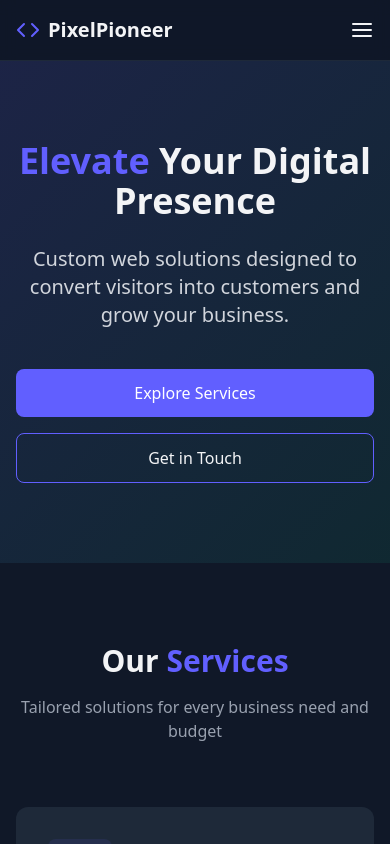
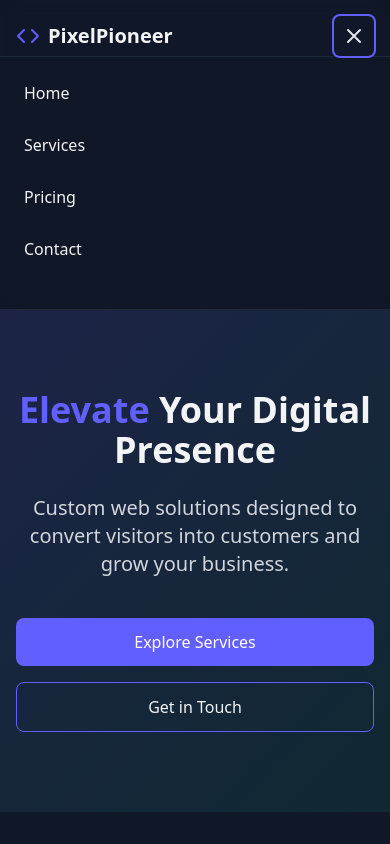
Before and after one commit to bboyd146/pixel-pioneer, a React (Vite) app: page / in a window 390 px wide. Both pictures are taken after a click on the button "Open menu". Shown: the top 844 px of the page. Built offline with nearby package versions, Linux system fonts and the light colour scheme.

Commit message:
removed comments and fixed hamburger menu

```diff
--- a/src/components/Nav.jsx
+++ b/src/components/Nav.jsx
@@ -1,6 +1,8 @@
 import React from "react";
 
 export default function Nav() {
+const [open, setOpen] = React.useState(false);
+
 return (
     <nav className="border-b border-gray-800 py-4 sticky top-0 bg-gray-900/80 backdrop-blur z-50">
         <div className="container mx-auto px-4 flex justify-between items-center">
@@ -8,15 +10,41 @@ export default function Nav() {
                 <i data-feather="code" className="text-indigo-500"></i>
                 <span className="text-xl font-bold">PixelPioneer</span>
             </div>
+
             <div className="hidden md:flex space-x-8">
                 <a href="#" className="hover:text-indigo-500 transition">Home</a>
                 <a href="#services" className="hover:text-indigo-500 transition">Services</a>
                 <a href="#pricing" className="hover:text-indigo-500 transition">Pricing</a>
                 <a href="#contact" className="hover:text-indigo-500 transition">Contact</a>
             </div>
-        <button className="md:hidden">
-          <i data-feather="menu"></i>
+
+            <button
+                className="md:hidden p-2 rounded-md focus:outline-none focus:ring-2 focus:ring-indigo-500"
+                onClick={() => setOpen((s) => !s)}
+                aria-expanded={open}
+                aria-label={open ? "Close menu" : "Open menu"}
+                aria-controls="mobile-menu"
+            >
+                {!open ? (
+                    <svg className="w-6 h-6 text-gray-200" viewBox="0 0 24 24" fill="none" stroke="currentColor">
+                        <path strokeWidth="2" strokeLinecap="round" strokeLinejoin="round" d="M4 6h16M4 12h16M4 18h16" />
+                    </svg>
+                ) : (
+                    <svg className="w-6 h-6 text-gray-200" viewBox="0 0 24 24" fill="none" stroke="currentColor">
+                        <path strokeWidth="2" strokeLinecap="round" strokeLinejoin="round" d="M6 18L18 6M6 6l12 12" />
+                    </svg>
+                )}
             </button>
+        </div>
+
+        {/* Mobile menu */}
+        <div id="mobile-menu" className={`md:hidden ${open ? "block" : "hidden"} bg-gray-900/95 border-t border-gray-800`}>
+            <div className="container mx-auto px-4 pt-4 pb-6 flex flex-col space-y-3">
+                <a href="#" onClick={() => setOpen(false)} className="px-2 py-2 rounded hover:bg-gray-800 hover:text-indigo-500 transition">Home</a>
+                <a href="#services" onClick={() => setOpen(false)} className="px-2 py-2 rounded hover:bg-gray-800 hover:text-indigo-500 transition">Services</a>
+                <a href="#pricing" onClick={() => setOpen(false)} className="px-2 py-2 rounded hover:bg-gray-800 hover:text-indigo-500 transition">Pricing</a>
+                <a href="#contact" onClick={() => setOpen(false)} className="px-2 py-2 rounded hover:bg-gray-800 hover:text-indigo-500 transition">Contact</a>
+            </div>
         </div>
     </nav>
 );
```
Also changed, not shown: src/components/Contact.jsx (+0 -11 lines). Lines whose indentation alone changed are shown as unchanged.
